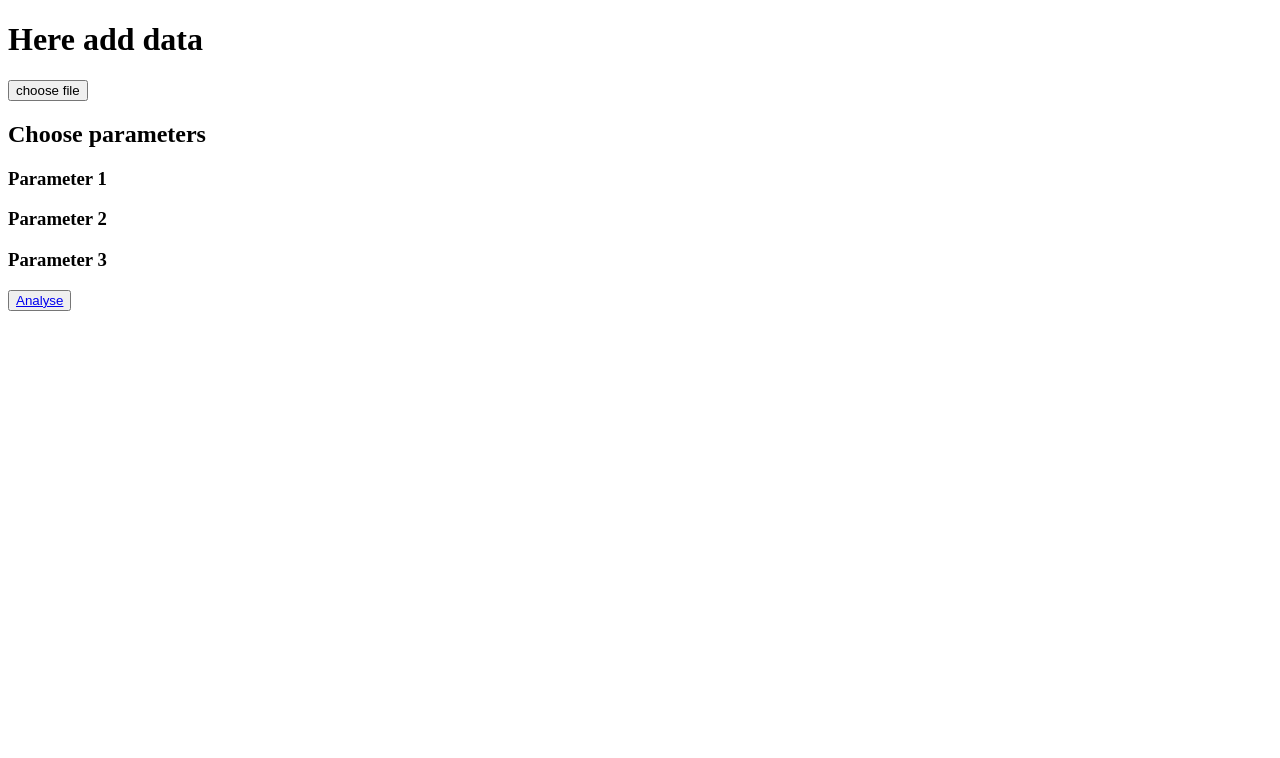
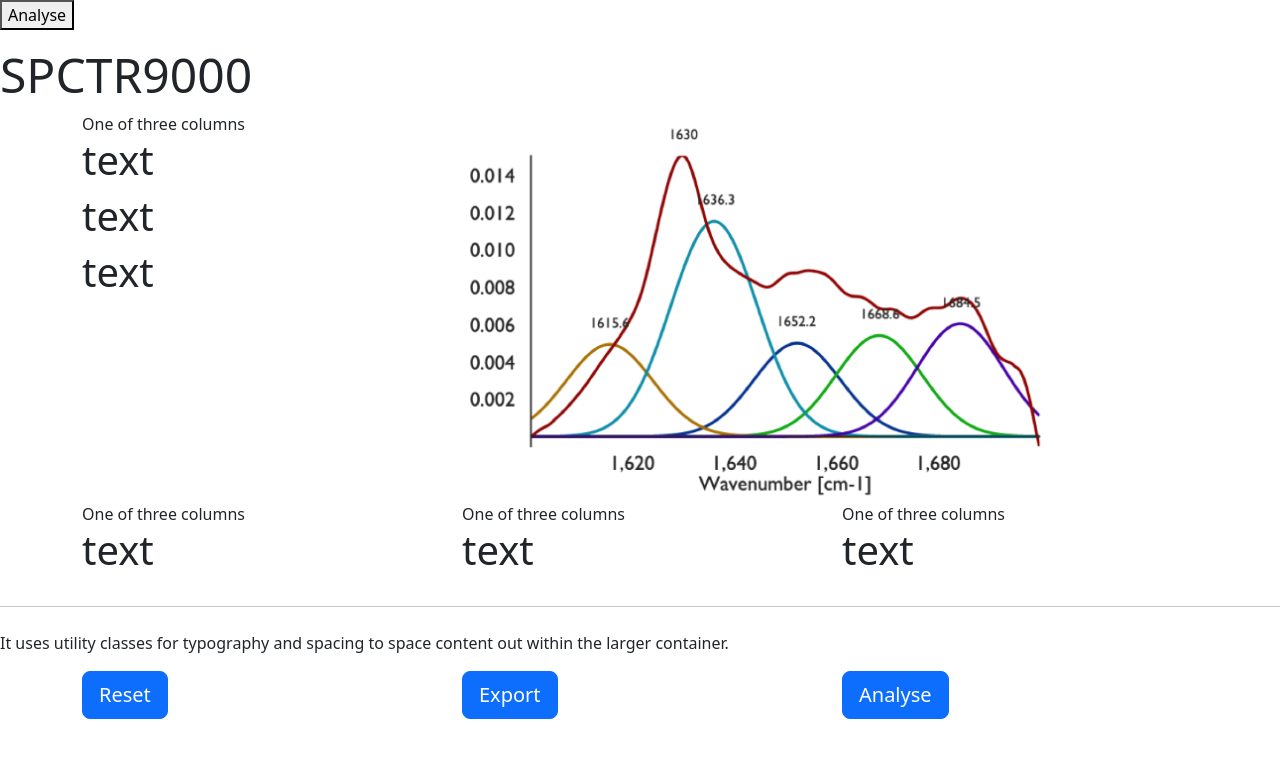
Before and after one commit to piotrnarecki/SPCTR9000, a Flask app: template templates/spctr_load_data.html in a window 1280 px wide. Shown: the top 758 px of the page. Run offline with Flask 2, Linux system fonts and the light colour scheme; the template is opened without the code that fills it, so the values that code supplies are empty; parts of the project's set-up code (start-up, migrations or seed data) failed here and were passed over; some libraries are stand-ins or nearby versions.

Commit message:
added bootstrap

```diff
--- a/spctr_controller.py
+++ b/spctr_controller.py
@@ -26,3 +26,8 @@ def load_data():
 @app.route("/analyse_data")
 def analyse_data():
     return render_template("spctr_results.html")
+
+
+@app.route("/export_results")
+def export_results():
+    return "Data exported"
--- a/templates/spctr_load_data.html
+++ b/templates/spctr_load_data.html
@@ -3,38 +3,151 @@
 <head>
     <meta charset="UTF-8">
     <title>Load data</title>
+    <link rel="stylesheet" type="text/css" href="{{ url_for('static', filename='style/bootstrap.css') }}">
 </head>
 <body>
 
 
-<h1> Here add data</h1>
-<p>
+<!--<h1> Here add data</h1>-->
+<!--<p>-->
 
-<button>
-   choose file
-</button>
+<!--<button>-->
+<!--   choose file-->
+<!--</button>-->
 
-</p>
+<!--</p>-->
 
 
-<h2> Choose parameters</h2>
+<!--<h2> Choose parameters</h2>-->
 
-<p>
+<!--<p>-->
 
-<h3>Parameter 1</h3>
-<h3>Parameter 2</h3>
-<h3>Parameter 3</h3>
+<!--<h3>Parameter 1</h3>-->
+<!--<h3>Parameter 2</h3>-->
+<!--<h3>Parameter 3</h3>-->
 
 
-</p>
+<!--</p>-->
 
 
 <p>
 
     <button>
-        <a href="{{ url_for('analyse_data')}}">Analyse</a>
+        <a >Analyse</a>
     </button>
 
 </p>
+
+<div class="jumbotron">
+    <h1 class="display-5">SPCTR9000</h1>
+
+
+    <div class="container">
+
+        <div class="row">
+
+            <div class="col-4">
+                One of three columns
+                <h1>
+                    text
+                </h1>
+
+
+                <h1>
+                    text
+                </h1>
+
+                <h1>
+                    text
+                </h1>
+
+            </div>
+            <div class="col-8">
+
+                <img src="static/results.png">
+
+
+            </div>
+        </div>
+
+
+    </div>
+
+    <div class="container">
+
+        <div class="row">
+
+            <div class="col-4">
+                One of three columns
+                <h1>
+                    text
+                </h1>
+
+
+            </div>
+            <div class="col-4">
+                One of three columns
+                <h1>
+                    text
+                </h1>
+            </div>
+
+
+            <div class="col-4">
+                One of three columns
+                <h1>
+                    text
+                </h1>
+            </div>
+        </div>
+
+
+    </div>
+
+
+    <hr class="my-4">
+    <p>It uses utility classes for typography and spacing to space content out within the larger container.</p>
+
+
+    <div class="container">
+
+        <div class="row">
+
+            <div class="col-4">
+                <p class="lead">
+                    <a class="btn btn-primary btn-lg" href="{{ url_for('load_data')}}" role="button">Reset</a>
+                </p>
+
+
+            </div>
+            <div class="col-4">
+                <p class="lead">
+                    <a class="btn btn-primary btn-lg" href="{{ url_for('export_results')}}" role="button">Export</a>
+                </p>
+
+
+            </div>
+
+
+            <div class="col-4">
+
+                <p class="lead">
+                    <a class="btn btn-primary btn-lg" href="{{ url_for('analyse_data')}}" role="button">Analyse</a>
+                </p>
+
+
+
+
+
+            </div>
+        </div>
+
+
+    </div>
+
+
+</div>
+
+
 </body>
 </html>
```
Also changed, not shown: templates/card.html (+7 -0 lines).
